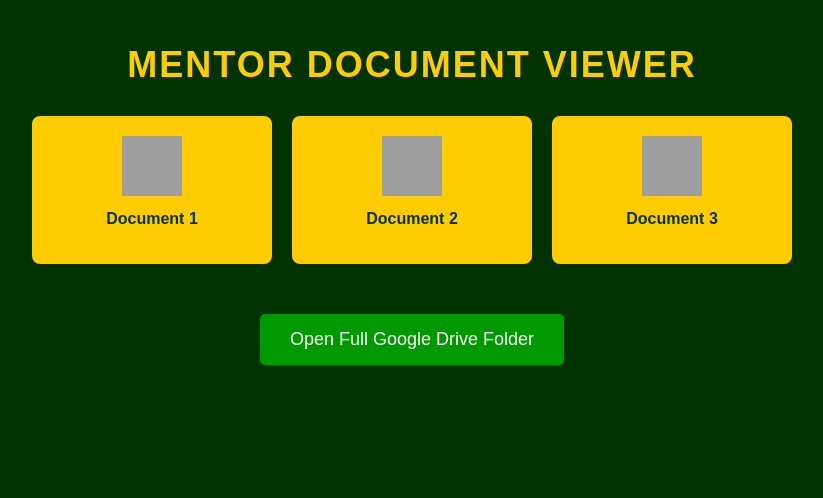
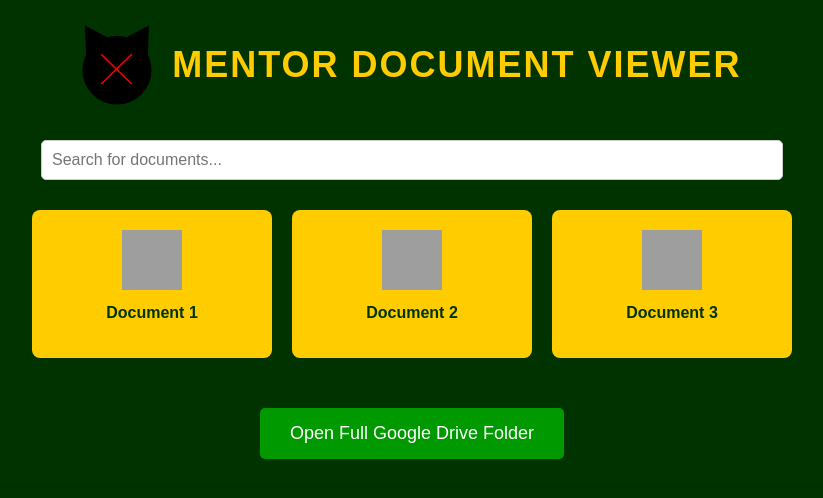
Before and after one commit to JustHumanoid/JustHumanoid.github.io, a plain HTML site: page index.html in a window 1280 px wide. Shown: the whole page, without its empty margins (228-1051 px from the left). Drawn offline with Linux system fonts and the light colour scheme; grey boxes are pictures that could not be loaded.

Commit message:
Update index.html

```diff
--- a/index.html
+++ b/index.html
@@ -4,6 +4,10 @@
     <meta charset="UTF-8">
     <meta name="viewport" content="width=device-width, initial-scale=1.0">
     <title>MENTOR Document Viewer</title>
+
+    <!-- Set the SVG as the favicon -->
+    <link rel="icon" type="image/svg+xml" href="g4.svg">
+
     <style>
         body {
             margin: 0;
@@ -19,9 +23,21 @@
             text-align: center;
         }
 
-        h1 {
+        /* Header with logo and title */
+        .header {
+            display: flex;
+            justify-content: center;
+            align-items: center;
+            gap: 20px;
+            margin-bottom: 30px;
+        }
+
+        .header img {
+            height: 80px; /* Adjust the logo size as needed */
+        }
+
+        .header h1 {
             color: #ffcc00; /* Geel */
-            margin-bottom: 30px;
             font-size: 36px;
             text-transform: uppercase;
             letter-spacing: 2px;
@@ -94,24 +110,47 @@
             margin-top: 10px;
             color: #003300;
         }
+
+        /* Zoeker styling */
+        .search-bar {
+            margin: 30px auto;
+            text-align: center;
+        }
+
+        .search-bar input {
+            padding: 10px;
+            width: 60%;
+            font-size: 16px;
+            border-radius: 5px;
+            border: 1px solid #ccc;
+        }
     </style>
 </head>
 <body>
 
 <div class="container">
-    <h1>MENTOR Document Viewer</h1>
+    <!-- Header with logo and title -->
+    <div class="header">
+        <img src="g4.svg" alt="Logo"> <!-- This is the logo -->
+        <h1>MENTOR Document Viewer</h1>
+    </div>
+
+    <!-- Document Zoeker -->
+    <div class="search-bar">
+        <input type="text" id="searchInput" onkeyup="filterDocuments()" placeholder="Search for documents...">
+    </div>
 
     <!-- Lijst van documenten met icons -->
-    <div class="document-list">
-        <div class="document-item" onclick="loadDocument('https://drive.google.com/file/d/1_documentID_1/preview')">
+    <div id="documentList" class="document-list">
+        <div class="document-item" onclick="loadDocument('https://drive.google.com/file/d/YOUR_DOCUMENT_ID_1/preview')">
             <img src="https://cdn-icons-png.flaticon.com/512/281/281760.png" alt="Document Icon">
             <h3>Document 1</h3>
         </div>
-        <div class="document-item" onclick="loadDocument('https://drive.google.com/file/d/1_documentID_2/preview')">
+        <div class="document-item" onclick="loadDocument('https://drive.google.com/file/d/YOUR_DOCUMENT_ID_2/preview')">
             <img src="https://cdn-icons-png.flaticon.com/512/281/281760.png" alt="Document Icon">
             <h3>Document 2</h3>
         </div>
-        <div class="document-item" onclick="loadDocument('https://drive.google.com/file/d/1_documentID_3/preview')">
+        <div class="document-item" onclick="loadDocument('https://drive.google.com/file/d/YOUR_DOCUMENT_ID_3/preview')">
             <img src="https://cdn-icons-png.flaticon.com/512/281/281760.png" alt="Document Icon">
             <h3>Document 3</h3>
         </div>
@@ -133,6 +172,25 @@
     function loadDocument(url) {
         document.getElementById('documentViewer').src = url;
     }
+
+    // Functie om documenten te filteren
+    function filterDocuments() {
+        var input, filter, list, items, h3, i, txtValue;
+        input = document.getElementById('searchInput');
+        filter = input.value.toUpperCase();
+        list = document.getElementById('documentList');
+        items = list.getElementsByClassName('document-item');
+
+        for (i = 0; i < items.length; i++) {
+            h3 = items[i].getElementsByTagName("h3")[0];
+            txtValue = h3.textContent || h3.innerText;
+            if (txtValue.toUpperCase().indexOf(filter) > -1) {
+                items[i].style.display = "";
+            } else {
+                items[i].style.display = "none";
+            }
+        }
+    }
 </script>
 
 </body>
```
